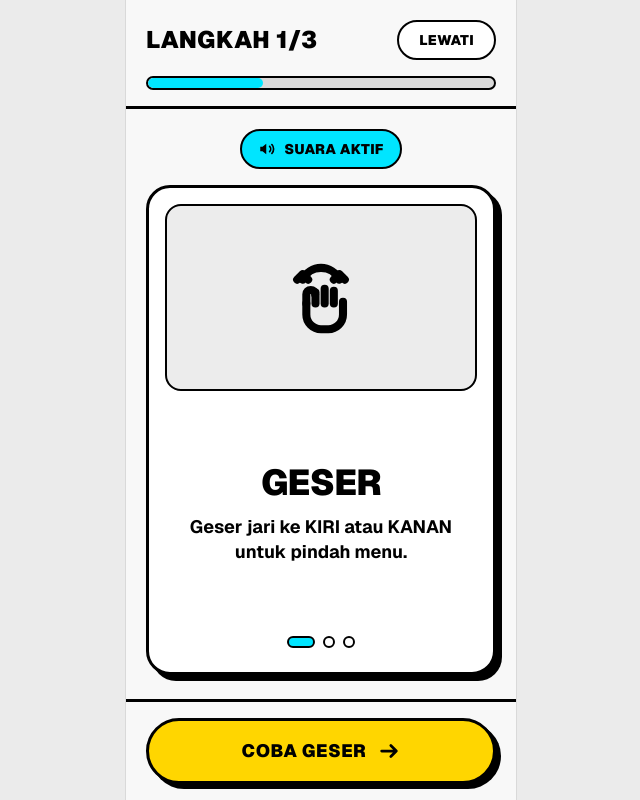
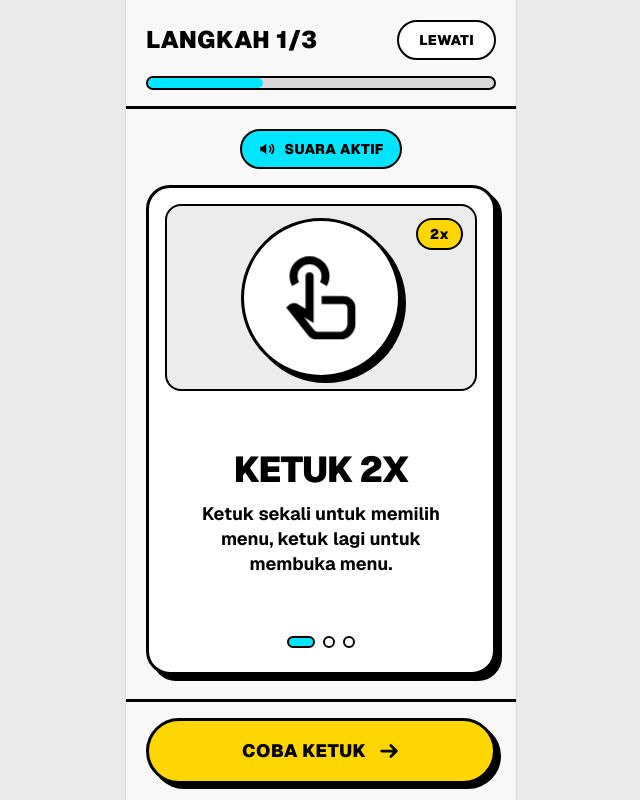
Before and after one commit to mitrapartogi13/fp-IMK-SvaraLens, a Next.js app: page /tutorial in a window 1280 px wide. Shown: the whole page, without its empty margins (319-959 px from the left). Built offline with nearby package versions, Linux system fonts and the light colour scheme.

Commit message:
refining tutorial and logic

```diff
--- a/app/components/Icons.tsx
+++ b/app/components/Icons.tsx
@@ -31,7 +31,7 @@ export function SettingsIcon(props: IconProps) {
   return (
     <svg {...base(props)}>
       <circle cx="12" cy="12" r="3" />
-      <path d="M12 2.5 13.5 6l3.6-.8 1 3.5 3.4 1.6-2.4 2.7 2.4 2.7-3.4 1.6-1 3.5-3.6-.8L12 21.5 10.5 18l-3.6.8-1-3.5L2.5 13.7 4.9 11 2.5 8.3l3.4-1.6 1-3.5L10.5 6 12 2.5Z" />
+      <path d="M19.4 15a1.65 1.65 0 0 0 .33 1.82l.06.06a2 2 0 1 1-2.83 2.83l-.06-.06a1.65 1.65 0 0 0-1.82-.33 1.65 1.65 0 0 0-1 1.51V21a2 2 0 0 1-4 0v-.09A1.65 1.65 0 0 0 9 19.4a1.65 1.65 0 0 0-1.82.33l-.06.06a2 2 0 1 1-2.83-2.83l.06-.06a1.65 1.65 0 0 0 .33-1.82 1.65 1.65 0 0 0-1.51-1H3a2 2 0 0 1 0-4h.09A1.65 1.65 0 0 0 4.6 9a1.65 1.65 0 0 0-.33-1.82l-.06-.06a2 2 0 1 1 2.83-2.83l.06.06a1.65 1.65 0 0 0 1.82.33H9a1.65 1.65 0 0 0 1-1.51V3a2 2 0 0 1 4 0v.09a1.65 1.65 0 0 0 1 1.51 1.65 1.65 0 0 0 1.82-.33l.06-.06a2 2 0 1 1 2.83 2.83l-.06.06a1.65 1.65 0 0 0-.33 1.82V9a1.65 1.65 0 0 0 1.51 1H21a2 2 0 0 1 0 4h-.09a1.65 1.65 0 0 0-1.51 1Z" />
     </svg>
   );
 }
@@ -288,40 +288,6 @@ export function HandWaveIcon(props: IconProps) {
   );
 }
 
-/**
- * Swipe gesture: a hand with arrows pointing left/right around it.
- * Designed to be displayed at very large size in the tutorial illustration.
- */
-export function SwipeHandIcon(props: IconProps) {
-  return (
-    <svg {...base(props)} strokeWidth={2.2}>
-      {/* Curved swipe motion arc above the hand */}
-      <path d="M7 7a5.5 5.5 0 0 1 10 0" />
-      <path d="M5.5 7 7 5.5 8.5 7" />
-      <path d="M18.5 7 17 5.5 15.5 7" />
-      {/* Hand silhouette */}
-      <path d="M10.5 10.5v3" />
-      <path d="M13 9.5v4" />
-      <path d="M15.5 10v3.5" />
-      <path d="M8 13.5v-2.5a1.2 1.2 0 0 1 2.4 0" />
-      <path d="M8 13.5v3a4 4 0 0 0 4 4h2a4 4 0 0 0 4-4v-3.5" />
-    </svg>
-  );
-}
-
-/** Double-tap: hand pointing index finger down with two ripple rings. */
-export function DoubleTapIcon(props: IconProps) {
-  return (
-    <svg {...base(props)} strokeWidth={2.2}>
-      {/* Ripple rings */}
-      <circle cx="12" cy="8" r="3.5" />
-      <circle cx="12" cy="8" r="6.5" strokeDasharray="2 2" />
-      {/* Hand */}
-      <path d="M12 11.5v5" />
-      <path d="M12 16.5l-1.6-1a1.4 1.4 0 0 0-1.9 1.9l1.7 2.4a4 4 0 0 0 3.3 1.7H15a4 4 0 0 0 4-4v-3a1.6 1.6 0 0 0-3.2 0M15.8 14.5v-1a1.6 1.6 0 0 0-3.2 0" />
-    </svg>
-  );
-}
 
 /** Big bold checkmark — for "selesai" success state. */
 export function BigCheckIcon(props: IconProps) {
--- a/app/dokumen/page.tsx
+++ b/app/dokumen/page.tsx
@@ -28,7 +28,7 @@ function DokumenInner() {
 
   return (
     <div className="flex flex-1 flex-col">
-      <AppHeader title="RIWAYAT PINDAI" />
+      <AppHeader title="RIWAYAT PINDAI" backHref="/beranda" />
 
       <main className="flex flex-1 flex-col gap-5 px-5 py-5">
         {/* Search */}
--- a/app/globals.css
+++ b/app/globals.css
@@ -107,12 +107,34 @@ a[role="button"],
 }
 .animate-slide-in-right { animation: slide-in-right 0.32s ease-out both; }
 
+/* Tutorial gesture illustrations: mimic the gesture they teach. */
+@keyframes tap-press {
+  0%, 55%, 100% { transform: scale(1); }
+  15%           { transform: scale(0.8); }
+  35%           { transform: scale(1); }
+  45%           { transform: scale(0.8); }
+}
+.animate-tap-press {
+  transform-origin: center;
+  animation: tap-press 2.2s ease-in-out infinite;
+}
+
+@keyframes swipe-slide {
+  0%, 100% { transform: translateX(0); }
+  25%      { transform: translateX(-14px); }
+  50%      { transform: translateX(0); }
+  75%      { transform: translateX(14px); }
+}
+.animate-swipe-slide { animation: swipe-slide 2.4s ease-in-out infinite; }
+
 /* Reduced-motion: respect user preference */
 @media (prefers-reduced-motion: reduce) {
   .animate-waveform,
   .animate-scan-pulse,
   .animate-fade-in,
-  .animate-slide-in-right {
+  .animate-slide-in-right,
+  .animate-tap-press,
+  .animate-swipe-slide {
     animation: none;
   }
 }
--- a/app/obat/page.tsx
+++ b/app/obat/page.tsx
@@ -5,7 +5,7 @@ import { PillIcon } from "../components/Icons";
 export default function ObatPage() {
   return (
     <div className="flex flex-1 flex-col">
-      <AppHeader title="OBAT" showBack={false} />
+      <AppHeader title="OBAT" backHref="/beranda" />
 
       <main className="flex flex-1 flex-col items-center justify-center gap-6 px-8 text-center">
         <div className="flex size-32 items-center justify-center rounded-full bg-surface text-[64px] text-muted">
--- a/app/tutorial/page.tsx
+++ b/app/tutorial/page.tsx
@@ -1,20 +1,22 @@
 "use client";
 
-import { useEffect, useRef, useState, type ComponentType, type SVGProps } from "react";
+import { useEffect, useRef, useState } from "react";
 import { useRouter } from "next/navigation";
 import { useSettings } from "../context/SettingsContext";
 import { useSpeech } from "../hooks/useSpeech";
-import {
-  ArrowRightIcon,
-  BackIcon,
-  BigCheckIcon,
-  DoubleTapIcon,
-  SpeakerIcon,
-  SwipeHandIcon,
-} from "../components/Icons";
+import { ArrowRightIcon, BackIcon, BigCheckIcon, SpeakerIcon } from "../components/Icons";
+
+type StepImage = {
+  src: string;
+  width: number;
+  height: number;
+  alt: string;
+  /** Animation utility class that mimics the gesture being taught. */
+  animation: string;
+};
 
 type Step = {
-  Icon: ComponentType<SVGProps<SVGSVGElement>>;
+  image?: StepImage;
   title: string;
   description: string;
   ctaLabel: string;
@@ -27,24 +29,36 @@ type Step = {
 
 const STEPS: Step[] = [
   {
-    Icon: SwipeHandIcon,
+    image: {
+      src: "/ketuk.svg",
+      width: 58,
+      height: 70,
+      alt: "Ilustrasi tangan mengetuk layar",
+      animation: "animate-tap-press",
+    },
+    title: "KETUK 2X",
+    description:
+      "Ketuk sekali untuk memilih menu, ketuk lagi untuk membuka menu.",
+    ctaLabel: "COBA KETUK",
+    badge: "2x",
+    speak:
+      "Langkah satu dari tiga. Ketuk dua kali. Ketuk layar dua kali dengan cepat untuk membuka menu.",
+  },
+  {
+    image: {
+      src: "/geser.svg",
+      width: 80,
+      height: 84,
+      alt: "Ilustrasi tangan menggeser layar",
+      animation: "animate-swipe-slide",
+    },
     title: "GESER",
     description: "Geser jari ke KIRI atau KANAN untuk pindah menu.",
     ctaLabel: "COBA GESER",
     speak:
-      "Langkah satu dari tiga. Geser. Geser jari ke kiri atau kanan untuk pindah menu.",
+      "Langkah dua dari tiga. Geser. Geser jari ke kiri atau kanan untuk pindah menu.",
   },
   {
-    Icon: DoubleTapIcon,
-    title: "KETUK 2X",
-    description: "Ketuk layar DUA KALI dengan cepat untuk membuka menu.",
-    ctaLabel: "COBA KETUK",
-    badge: "2x",
-    speak:
-      "Langkah dua dari tiga. Ketuk dua kali. Ketuk layar dua kali dengan cepat untuk membuka menu.",
-  },
-  {
-    Icon: BigCheckIcon,
     title: "SELESAI",
     description: "Bagus! Anda siap menggunakan aplikasi.",
     ctaLabel: "MULAI APLIKASI",
@@ -99,8 +113,7 @@ export default function TutorialPage() {
           <button
             type="button"
             onClick={finish}
-            className="rounded-full border-[2.5px] border-line bg-paper px-5 py-2 text-sm font-black tracking-wide text-ink active:translate-y-[1px]"
-          >
+            className="rounded-full border-[2.5px] border-line bg-paper px-5 py-2 text-sm font-black tracking-wide text-ink active:translate-y-[1px]">
             {isLast ? "SELESAI" : "LEWATI"}
           </button>
         </div>
@@ -112,8 +125,7 @@ export default function TutorialPage() {
           aria-valuemax={100}
           aria-valuenow={Math.round(progressPct)}
           aria-label={`Langkah ${step + 1} dari ${STEPS.length}`}
-          className="mt-4 h-3.5 w-full overflow-hidden rounded-full border-[2px] border-line bg-[#d9d9d9]"
-        >
+          className="mt-4 h-3.5 w-full overflow-hidden rounded-full border-[2px] border-line bg-[#d9d9d9]">
           <div
             className="h-full rounded-full bg-[#00e5ff] transition-[width] duration-300 ease-out"
             style={{ width: `${progressPct}%` }}
@@ -134,8 +146,7 @@ export default function TutorialPage() {
         {/* Gesture card */}
         <article
           key={step}
-          className="flex w-full flex-1 animate-slide-in-right flex-col rounded-3xl border-[3px] border-line bg-paper p-4 shadow-[6px_6px_0_0_var(--c-line)]"
-        >
+          className="flex w-full flex-1 animate-slide-in-right flex-col rounded-3xl border-[3px] border-line bg-paper p-4 shadow-[6px_6px_0_0_var(--c-line)]">
           {/* Inner illustration frame */}
           <div className="relative flex aspect-[5/3] w-full items-center justify-center rounded-2xl border-[2px] border-line bg-frame">
             {/* Yellow 2x badge (step 2 only) */}
@@ -150,9 +161,18 @@ export default function TutorialPage() {
               <div className="flex size-28 items-center justify-center rounded-full border-[3px] border-line bg-black text-[60px] text-white shadow-[5px_5px_0_0_var(--c-line)]">
                 <BigCheckIcon strokeWidth={3.5} />
               </div>
-            ) : (
-              <current.Icon className="text-[88px] text-ink" />
-            )}
+            ) : current.image ? (
+              <div className="flex size-40 items-center justify-center rounded-full border-[3px] border-line bg-white shadow-[5px_5px_0_0_var(--c-line)]">
+                {/* eslint-disable-next-line @next/next/no-img-element -- local decorative SVG, no resizing needed */}
+                <img
+                  src={current.image.src}
+                  width={current.image.width}
+                  height={current.image.height}
+                  alt={current.image.alt}
+                  className={`h-24 w-auto ${current.image.animation}`}
+                />
+              </div>
+            ) : null}
           </div>
 
           {/* Title + description */}
@@ -168,8 +188,7 @@ export default function TutorialPage() {
           {/* Dots */}
           <div
             className="flex items-center justify-center gap-2 pb-2"
-            aria-hidden
-          >
+            aria-hidden>
             {STEPS.map((_, i) => {
               const active = i === step;
               return (
@@ -195,8 +214,7 @@ export default function TutorialPage() {
           <button
             type="button"
             onClick={next}
-            className="flex w-full items-center justify-center gap-3 rounded-full border-[3px] border-line bg-primary px-6 py-4 text-lg font-black uppercase tracking-wide text-ink shadow-[5px_5px_0_0_var(--c-line)] active:translate-x-[2px] active:translate-y-[2px] active:shadow-[2px_2px_0_0_var(--c-line)]"
-          >
+            className="flex w-full items-center justify-center gap-3 rounded-full border-[3px] border-line bg-primary px-6 py-4 text-lg font-black uppercase tracking-wide text-ink shadow-[5px_5px_0_0_var(--c-line)] active:translate-x-[2px] active:translate-y-[2px] active:shadow-[2px_2px_0_0_var(--c-line)]">
             {current.ctaLabel}
             <ArrowRightIcon className="text-[22px]" strokeWidth={3} />
           </button>
@@ -206,15 +224,13 @@ export default function TutorialPage() {
               type="button"
               onClick={prev}
               aria-label="Kembali ke langkah sebelumnya"
-              className="flex size-14 shrink-0 items-center justify-center rounded-full border-[3px] border-line bg-paper text-[24px] text-ink shadow-[4px_4px_0_0_var(--c-line)] active:translate-x-[2px] active:translate-y-[2px] active:shadow-[1px_1px_0_0_var(--c-line)]"
-            >
+              className="flex size-14 shrink-0 items-center justify-center rounded-full border-[3px] border-line bg-paper text-[24px] text-ink shadow-[4px_4px_0_0_var(--c-line)] active:translate-x-[2px] active:translate-y-[2px] active:shadow-[1px_1px_0_0_var(--c-line)]">
               <BackIcon strokeWidth={3} />
             </button>
             <button
               type="button"
               onClick={next}
-              className="flex flex-1 items-center justify-center gap-3 rounded-full border-[3px] border-line bg-primary px-6 py-4 text-lg font-black uppercase tracking-wide text-ink shadow-[5px_5px_0_0_var(--c-line)] active:translate-x-[2px] active:translate-y-[2px] active:shadow-[2px_2px_0_0_var(--c-line)]"
-            >
+              className="flex flex-1 items-center justify-center gap-3 rounded-full border-[3px] border-line bg-primary px-6 py-4 text-lg font-black uppercase tracking-wide text-ink shadow-[5px_5px_0_0_var(--c-line)] active:translate-x-[2px] active:translate-y-[2px] active:shadow-[2px_2px_0_0_var(--c-line)]">
               {current.ctaLabel}
               <ArrowRightIcon className="text-[22px]" strokeWidth={3} />
             </button>
```
Also changed, not shown: app/kemasan/page.tsx (+10 -1 lines), public/geser.svg (added), public/ketuk.svg (added).
